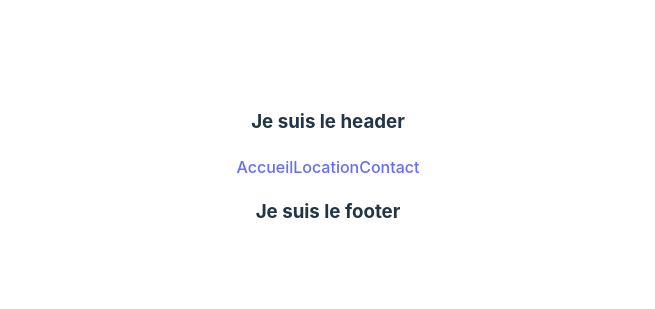
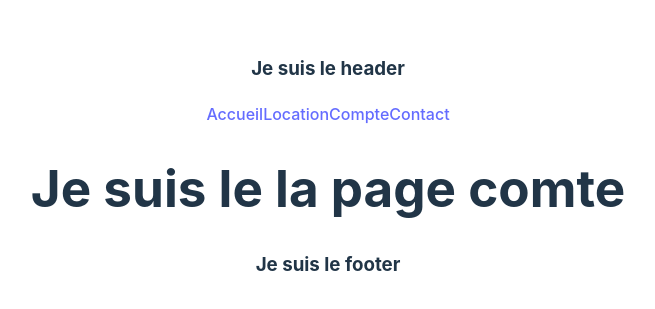
Before and after one commit to Adonat74/echappeeBelleFront, a Vue app: page /account/1 in a window 1280 px wide. Shown: the part 233-542 px from the top of the page, without its empty margins (312-967 px from the left). Built offline with nearby package versions, Linux system fonts and the light colour scheme.

Commit message:
added a account and car page

```diff
--- a/src/components/headerFooter/Header.vue
+++ b/src/components/headerFooter/Header.vue
@@ -8,6 +8,7 @@ import { RouterLink } from 'vue-router'
     <nav>
       <RouterLink to="/">Accueil</RouterLink>
       <RouterLink to="/renting">Location</RouterLink>
+      <RouterLink to="/account/1">Compte</RouterLink>
       <RouterLink to="/contact">Contact</RouterLink>
     </nav>
   </header>
--- a/src/main.js
+++ b/src/main.js
@@ -6,5 +6,6 @@ import router from "./router/index.js";
 
 const app = createApp(App)
 
+
 app.use(router)
 app.mount('#app')
--- a/src/router/index.js
+++ b/src/router/index.js
@@ -2,12 +2,16 @@ import { createWebHistory, createRouter } from 'vue-router'
 import Home from '@/views/Home.vue';
 import Renting from '@/views/Renting.vue';
 import Contact from '@/views/Contact.vue';
+import Car from '@/views/Car.vue';
+import Account from '@/views/Account.vue';
 
 const router = createRouter({
     history: createWebHistory(),
     routes:[
         {path: '/', name:"home" ,component: Home},
         {path: '/renting', name:"renting" ,component: Renting},
+        {path: '/car/:id', name:"car" ,component: Car},
+        {path: '/account/:id', name:"account" ,component: Account},
         {path: '/contact', name:"contact" ,component: Contact},
     ]
 });
--- /dev/null
+++ b/src/views/Account.vue
@@ -0,0 +1,11 @@
+<script setup>
+
+</script>
+
+<template>
+<h1>Je suis le la page comte</h1>
+</template>
+
+<style scoped>
+
+</style>
--- /dev/null
+++ b/src/views/Car.vue
@@ -0,0 +1,11 @@
+<script setup>
+
+</script>
+
+<template>
+<h1>Je suis une voiture</h1>
+</template>
+
+<style scoped>
+
+</style>
```
